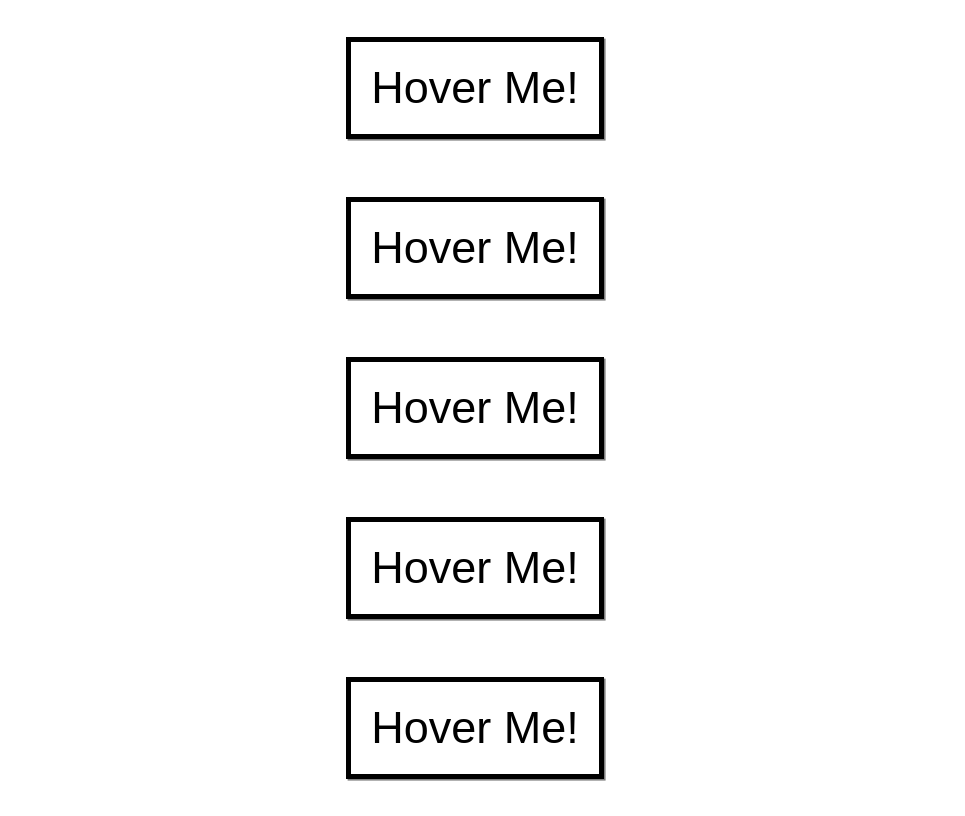
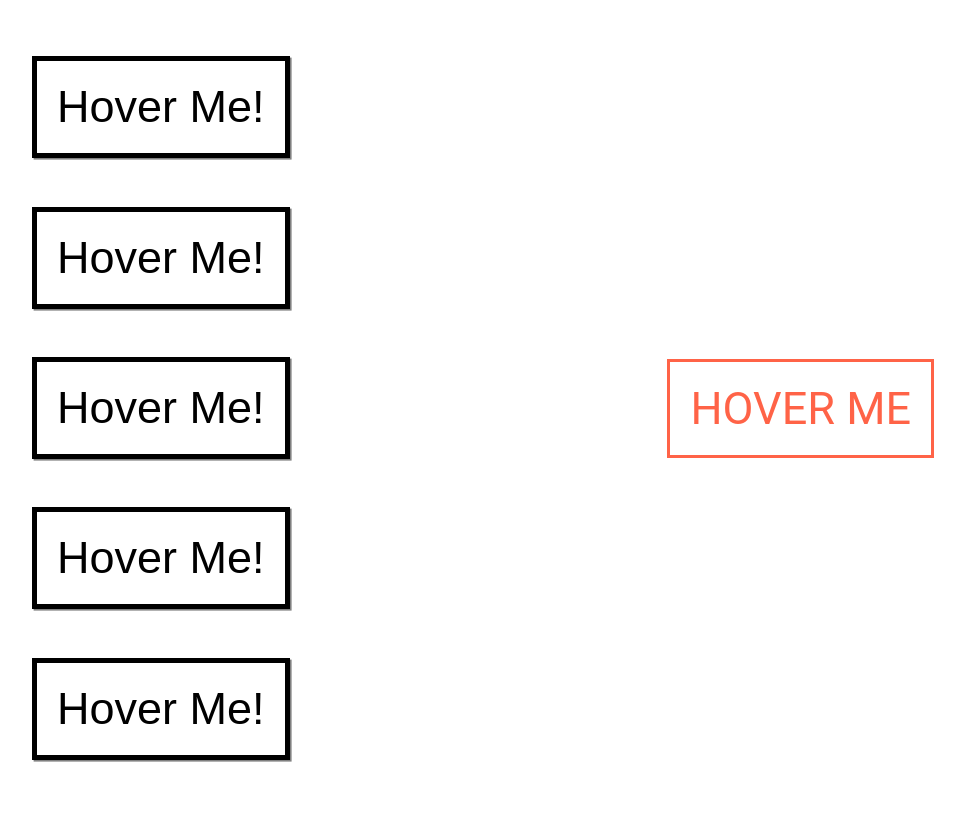
Before and after one commit to Ammaraly/HowTo, a plain HTML site: page css/animations/hover/index.html in a window 1280 px wide. Shown: the whole page, without its empty margins (165-1130 px from the left). Drawn offline with Linux system fonts and the light colour scheme.

Commit message:
Added another one

```diff
--- a/css/animations/hover/index.html
+++ b/css/animations/hover/index.html
@@ -7,11 +7,18 @@
 </head>
 
 <body>
-    <a class="btn btn-1">Hover Me!</a>
-    <a class="btn btn-2">Hover Me!</a>
-    <a class="btn btn-3">Hover Me!</a>
-    <a class="btn btn-4">Hover Me!</a>
-    <a class="btn btn-5">Hover Me!</a>
+    <container>
+        <div class="column">
+            <a class="btn btn-1">Hover Me!</a>
+            <a class="btn btn-2">Hover Me!</a>
+            <a class="btn btn-3">Hover Me!</a>
+            <a class="btn btn-4">Hover Me!</a>
+            <a class="btn btn-5">Hover Me!</a>
+        </div>
+        <div class="column">
+            <a class="btn-c2 btn-6">HOVER ME</a>
+        </div>
+    </container>
 </body>
 
 </html>
--- a/css/animations/hover/style.css
+++ b/css/animations/hover/style.css
@@ -1,8 +1,18 @@
-body {
+
+
+container {
+    width: 100vw;
+    height: 100vh;
+    display: flex;
+    justify-content: space-around;
+    align-items: center;
+}
+
+.column {
     height: 100vh;
     display: flex;
     flex-direction: column;
-    justify-content: space-around;
+    justify-content: space-evenly;
     align-items: center;
 }
 
@@ -154,3 +164,45 @@ body {
     transition:
     transform 500ms ease-in-out;
 }
+
+
+.btn-c2 {
+    font-size: 45px;
+    font-family: sans-serif;
+    padding: 20px;
+    text-decoration: none;
+    border: 3px solid tomato;
+    color: tomato;
+    font-family: roboto;
+    position: relative;
+    overflow: hidden;
+    transition:
+    all 150ms ease-in-out 10ms;
+    pointer-events:painted;
+}
+
+.btn-c2::before {
+    content: '';
+    position: absolute;
+    top: 0px;
+    left: 0px;
+    height: 0%;
+    width: 100%;
+    background-color: tomato;
+    border-bottom-right-radius: 100%;
+    border-bottom-left-radius: 100%;
+    transition:
+    height 300ms ease-in-out,
+     border-radius 300ms ease-out;
+    z-index: -1;
+}
+
+.btn-c2:hover {
+    color: white;
+
+}
+
+.btn-c2:hover::before {
+    height: 200%;
+    border-radius: 0%;
+}
```
